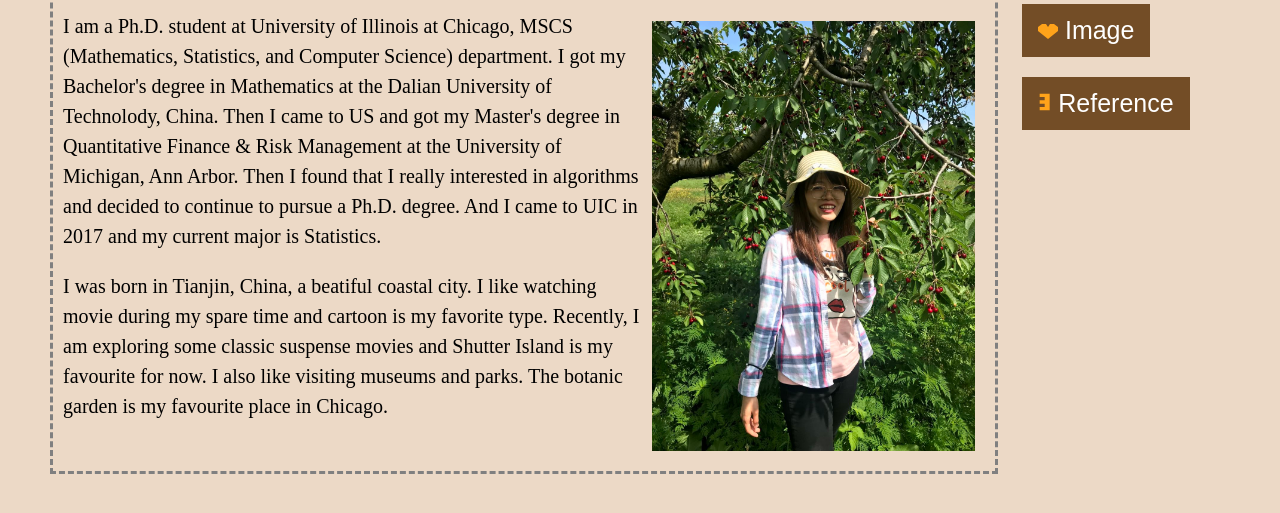
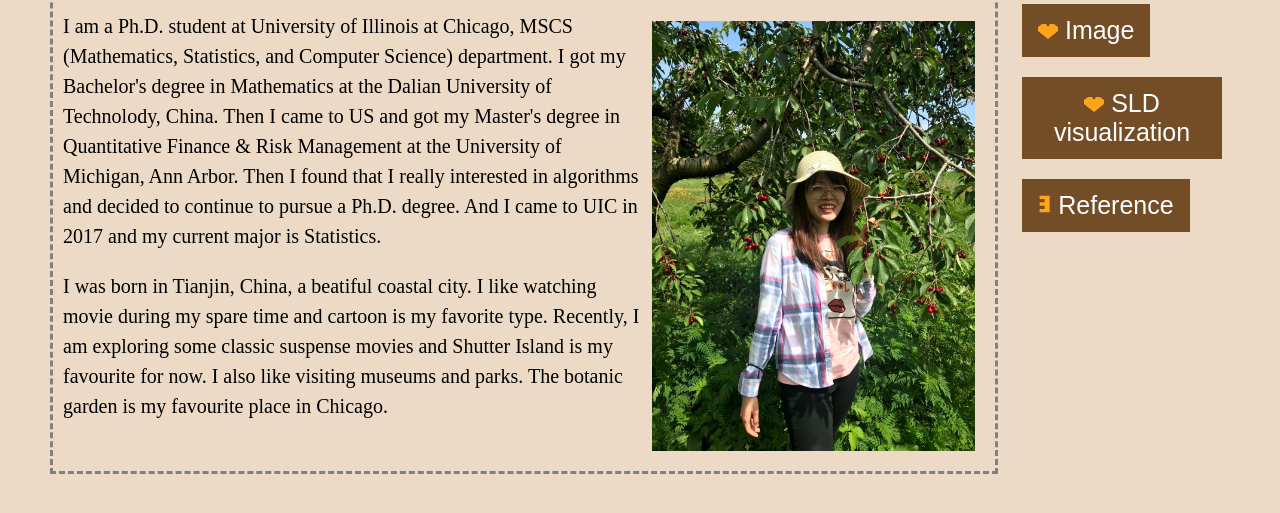
Before and after one commit to dyushen/dyushen.github.io, a plain HTML site: page aboutme.html in a window 1280 px wide. Shown: the part 149-662 px from the top of the page. Drawn offline with Linux system fonts and the light colour scheme.

Commit message:
Add files via upload

```diff
--- a/aboutme.html
+++ b/aboutme.html
@@ -16,6 +16,10 @@
                 <svg style="display:inline;" viewbox="0 0 10 7.5" height=15>
                     <polygon points="2,0 4,0 5,1.5 6,0 8,0 10,1.5 10,3.5 5,7.5 0,3.5 0,1.5" fill="#ffa31a"/>
                 </svg> Image</button>
+            <button class="btn" onclick="location.href='map.html'">
+                <svg style="display:inline;" viewbox="0 0 10 7.5" height=15>
+                    <polygon points="2,0 4,0 5,1.5 6,0 8,0 10,1.5 10,3.5 5,7.5 0,3.5 0,1.5" fill="#ffa31a"/>
+                </svg> SLD visualization</button>
             <button class="btn" onclick="location.href='ref.html'">
                 <svg style="display:inline;" viewbox="0 0 4 6" height=20>
                     <polygon style="stroke-linejoin:miter; stroke:#734d26;" points="0,0 4,0 4,6 0,6 0,4 2,4 0,4 0,2 2,2 0,2" fill="#ffa31a"/>
```
Also changed, not shown: image.html (+4 -0 lines), ref.html (+4 -0 lines).
